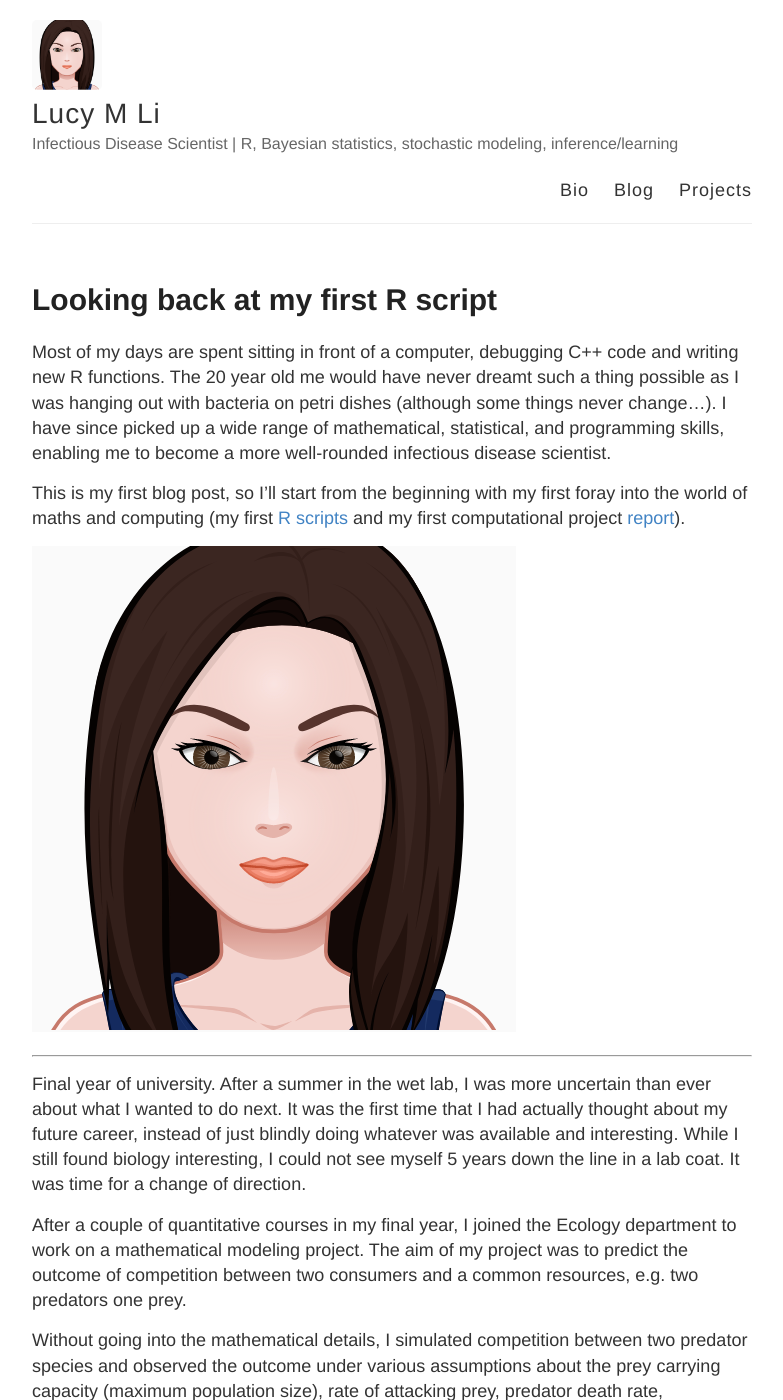
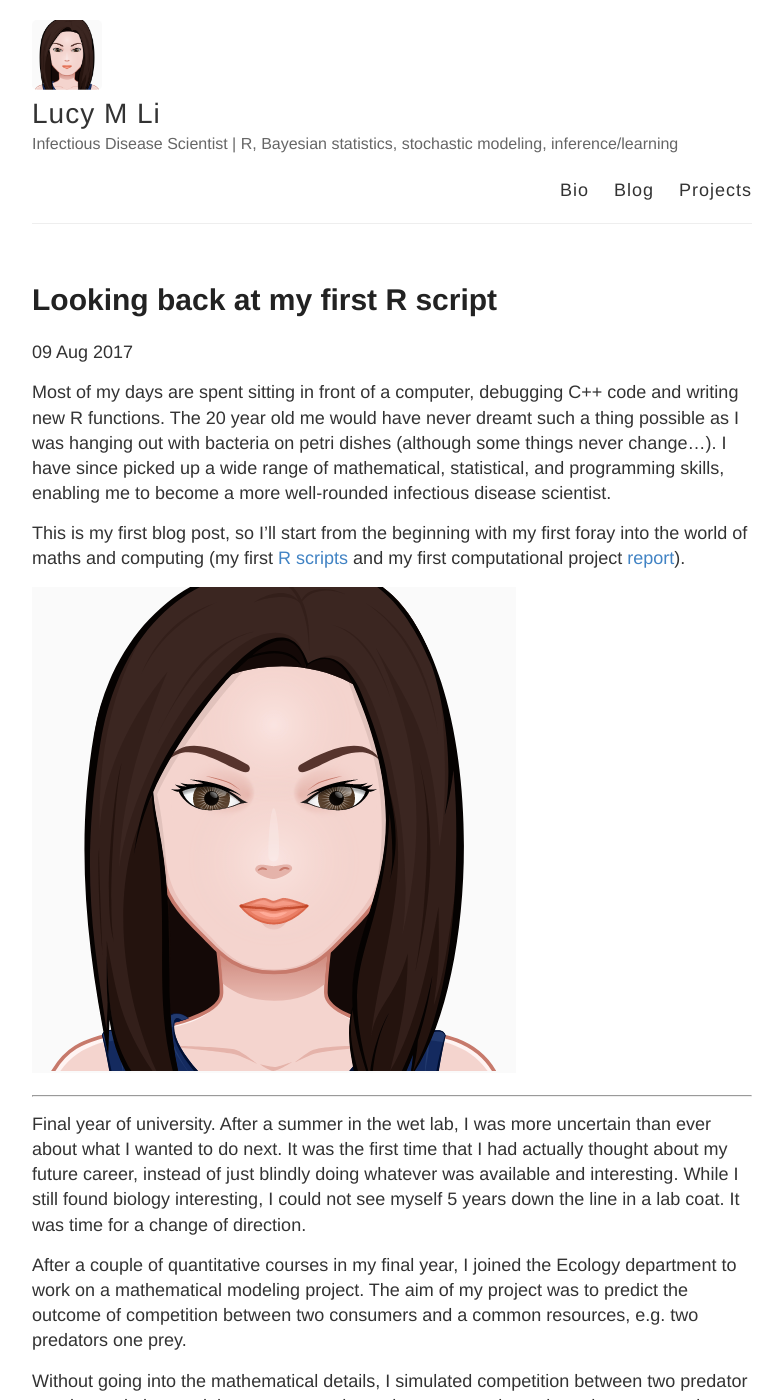
Before and after one commit to lucymli/lucymli.github.io, a Jekyll site: the page built from _posts/2017-08-04-FirstProject.md, in a window 1280 px wide and 1400 px high. Shown: the whole window, without its empty margins (248-1031 px from the left). Built offline with Jekyll 4.4.1, drawn with Linux system fonts in a browser that asks for light colours; some of the changed text lies outside the part shown.

Commit message:
modify post layout

```diff
--- a/_layouts/post.html
+++ b/_layouts/post.html
@@ -2,16 +2,9 @@
 layout: default
 ---
 
-<article class="post">
-  <h1>{{ page.title }}</h1>
+<h1>{{ page.title }}</h1>
+<p class="meta">{{ page.date | date_to_string }}</p>
 
-  <div class="entry">
+<div class="post">
     {{ content }}
-  </div>
-
-  <div class="date">
-    Written on {{ page.date | date: "%B %e, %Y" }}
-  </div>
-
-  {% include disqus.html %}
-</article>
+</div>
```
